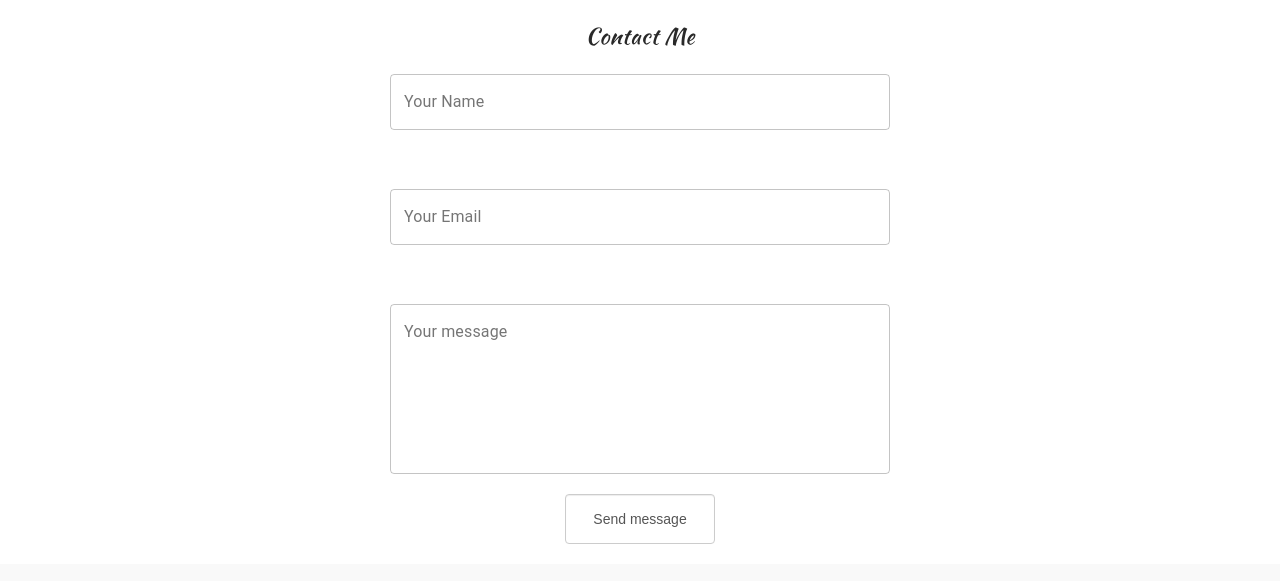
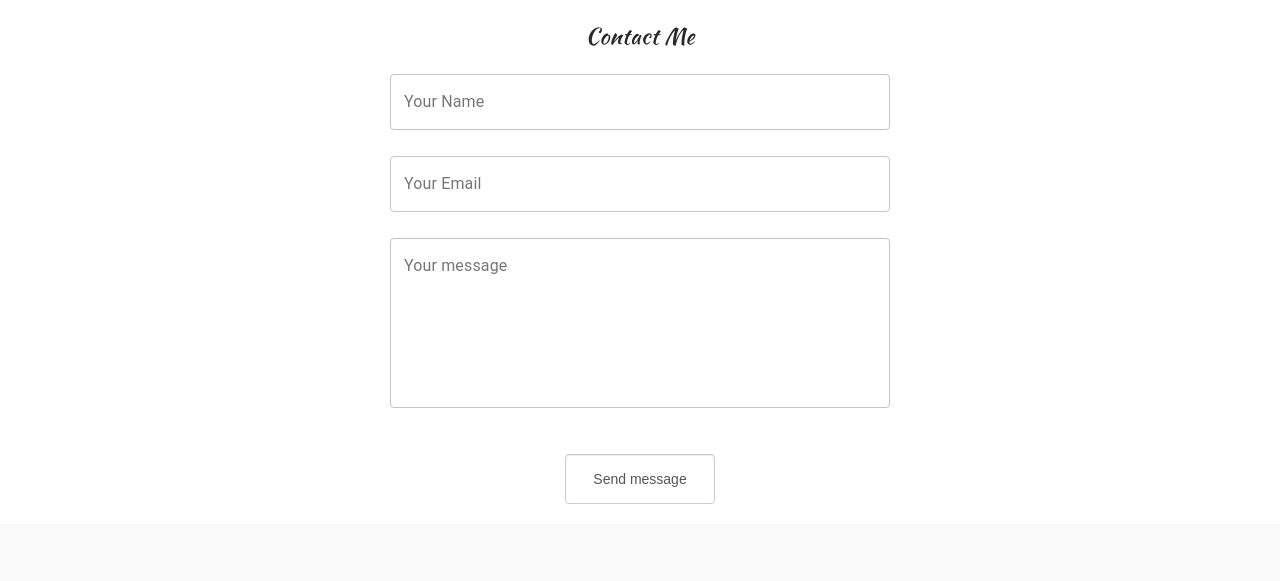
Before and after one commit to Fristail27/Portdolio, a React (Create React App) app: page / in a window 1280 px wide. Shown: the part 3202-3783 px from the top of the page. Built offline with nearby package versions, Linux system fonts and the light colour scheme.

Commit message:
up5/ email send

```diff
--- a/package.json
+++ b/package.json
@@ -14,6 +14,7 @@
     "@types/react-dom": "^16.9.8",
     "@types/react-router-dom": "^5.1.7",
     "@types/react-scroll": "^1.8.2",
+    "emailjs-com": "^2.6.4",
     "gh-pages": "^3.1.0",
     "node-sass": "4.14.1",
     "react": "^17.0.1",
@@ -21,6 +22,7 @@
     "react-router-dom": "^5.2.0",
     "react-scripts": "4.0.1",
     "react-scroll": "^1.8.1",
+    "react-scroll-up-button": "^1.6.4",
     "typescript": "^4.0.3",
     "web-vitals": "^0.2.4"
   },
--- a/src/App.tsx
+++ b/src/App.tsx
@@ -8,6 +8,7 @@ import Freelance from "./blockComponents/freelance/Freelance";
 import Contacts from "./blockComponents/contacts/Contacts";
 import Footer from "./blockComponents/footer/Footer";
 import MyOpen from "./blockComponents/myOpen/MyOpen";
+import UpButton from "./common/upButton/UpButton";
 
 function App() {
   return (
@@ -20,6 +21,7 @@ function App() {
       <Freelance/>
       <Contacts/>
       <Footer/>
+      <UpButton/>
     </div>
   );
 }
--- a/src/blockComponents/contacts/Contacts.module.css
+++ b/src/blockComponents/contacts/Contacts.module.css
@@ -1,6 +1,10 @@
 .contactsBlock{
     min-height: 62vh;
     background: white;
+    display: flex;
+    flex-direction: column;
+    justify-content: center;
+    align-items: center;
 }
 .field {
     height: 70%;
@@ -20,20 +24,11 @@
 }
 
 .form {
-    height: 400px;
+    height: 450px;
     max-width: 500px;
     margin: 0 auto;
 }
-.form form {
-    height: 100%;
-    display: flex;
-    flex-direction: column;
-    justify-content: space-between;
-    width: 300px;
-}
-.button {
-    margin: 20px 0;
-}
+
 
 @media screen and (min-width: 575px) {
     .form {
--- a/src/blockComponents/contacts/Contacts.tsx
+++ b/src/blockComponents/contacts/Contacts.tsx
@@ -1,8 +1,7 @@
 import React from "react";
 import s from "./Contacts.module.css"
 import containerStyle from "../../common/styles/Container.module.css"
-import Button from "../../common/button/Button";
-import {TextField} from "@material-ui/core";
+import Form from './form/Form'
 
 const Contacts = () => {
 
@@ -12,17 +11,8 @@ const Contacts = () => {
                 <div className={s.field}>
                     <h2>Contact Me</h2>
                     <div className={s.form}>
-                        <form action="">
-                            <TextField className={s.input} id="inputName" label="Your Name" variant="outlined"/>
-                            <TextField id="inputMail" label="Your Email" variant="outlined"/>
-                            <TextField multiline
-                                       rows={7}
-                                       rowsMax={7}
-                                       id="TextArea" label="Your message" variant="outlined"
-                            />
-                        </form>
+                        <Form/>
                     </div>
-                    <div className={s.button}> <Button  name={"Send message"}/></div>
                 </div>
             </div>
         </div>
--- /dev/null
+++ b/src/blockComponents/contacts/form/Form.module.css
@@ -0,0 +1,12 @@
+.button {
+    margin: 20px 0;
+    display: flex;
+    justify-content: center;
+}
+form {
+    height: 100%;
+    display: flex;
+    flex-direction: column;
+    justify-content: space-between;
+    width: 300px;
+}
--- /dev/null
+++ b/src/blockComponents/contacts/form/Form.tsx
@@ -0,0 +1,33 @@
+import React, {FormEvent} from "react";
+import {TextField} from "@material-ui/core";
+import emailjs from "emailjs-com";
+import Button from "../../../common/button/Button";
+import s from './Form.module.css'
+
+const Form = () => {
+    function sendEmail(e:any) {  // пофиксить any
+        e.preventDefault();
+        emailjs.sendForm('myID_228595605405', 'template_kw4bade', e.target, 'user_Rwv74PpOgOBagouH8o8nq')
+            .then((result) => {
+                window.location.reload()
+            }, (error) => {
+                console.log(error.text);
+            });
+    }
+    return (
+        <form onSubmit={sendEmail}>
+            <TextField type="text" name="from_name" id="inputName" label="Your Name" variant="outlined"/>
+            <TextField id="inputMail" label="Your Email" variant="outlined" type="text" name="from_email"/>
+            <TextField multiline
+                       rows={7}
+                       rowsMax={7}
+                       id="TextArea" label="Your message" variant="outlined"
+                       type="text" name="message"
+            />
+            <div className={s.button}>
+                <Button type={"submit"} name={"Send message"}/>
+            </div>
+        </form>)
+}
+
+export default Form
--- a/src/blockComponents/nav/Nav.tsx
+++ b/src/blockComponents/nav/Nav.tsx
@@ -9,28 +9,28 @@ function Nav() {
                 to="about"
                 spy={true}
                 smooth={true}
-                offset={50}
+                offset={-70}
                 duration= {500}
             >About</Link>
             <Link
                 to="skills"
                 spy={true}
                 smooth={true}
-                offset={60}
+                offset={-70}
                 duration= {500}
             >Skills</Link>
             <Link
                 to="works"
                 spy={true}
                 smooth={true}
-                offset={60}
+                offset={-80}
                 duration= {500}
             >Works</Link>
             <Link
                 to="contact"
                 spy={true}
                 smooth={true}
-                offset={50}
+                offset={-70}
                 duration= {500}
             >Contact</Link>
         </div>
--- a/src/blockComponents/skills/Skills.tsx
+++ b/src/blockComponents/skills/Skills.tsx
@@ -17,7 +17,7 @@ function Skills() {
                 <h2 className={s.title}>Skills</h2>
                 <div className={s.skills}>
                     <Skill img={rea} title="React"
-                           description="I use the React library in my projects. With the React I use React-router-dom, React-redux, React-scroll, Material UI, Ant Design, Axios. Hooks, HOCs, Class Component, Functional Component,"/>
+                           description="I use the React library in my projects. With the React I use React-router-dom, React-redux, Material UI, Ant Design, Axios. Hooks, HOCs, Class Component, Functional Component,"/>
                     <Skill img={JS} title="Redux"
                            description="I use the Redux library in my projects. With the Redux I use React-Redux, Redux-thunk, Redux-form.FLUX principe. HOC connect and hooks useSelector/useDispatch"/>
                     <Skill img={UIIX} title="JavaScript"
--- a/src/blockComponents/skills/skill/Skill.tsx
+++ b/src/blockComponents/skills/skill/Skill.tsx
@@ -8,7 +8,6 @@ type SkillPropsType = {
 }
 
 function Skill(props: SkillPropsType) {
-    console.log(props)
     return (
         <div className={s.skill}>
             <div className={s.icon}>
--- a/src/common/button/Button.tsx
+++ b/src/common/button/Button.tsx
@@ -3,8 +3,8 @@ import s from "./Button.module.css"
 
 type ButtonPropsType = {
     name:string;
-    onClick?: ()=> void
-
+    onClick?: ()=> void;
+    type?: string
 }
 
 const Button:React.FC<ButtonPropsType> = (props) => {
--- /dev/null
+++ b/src/common/upButton/UpButton.tsx
@@ -0,0 +1,13 @@
+import React from "react";
+//@ts-ignore
+import ScrollUpButton from "react-scroll-up-button"; //Add this line Here
+
+const UpButton = () => {
+        return (
+            <div>
+                <ScrollUpButton />
+            </div>
+        )
+}
+
+export default UpButton
```
Also changed, not shown: 2 other files (tests, documents, lock files or other folders).
